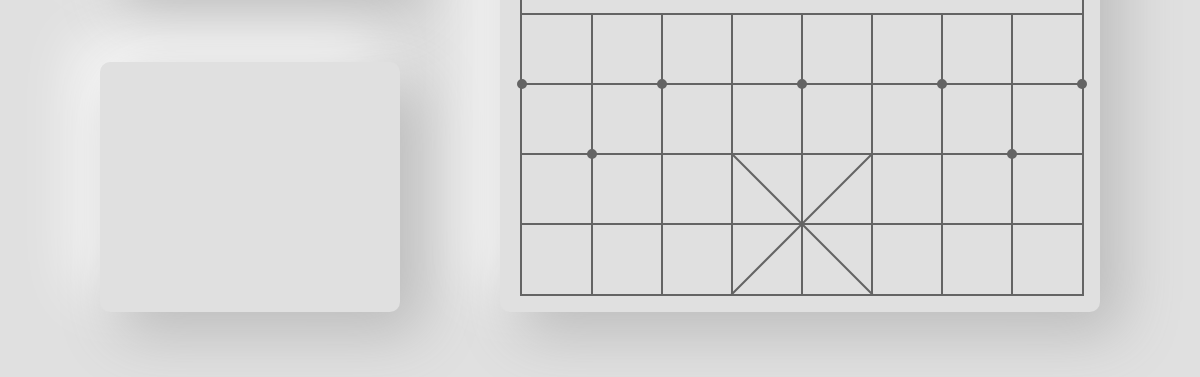
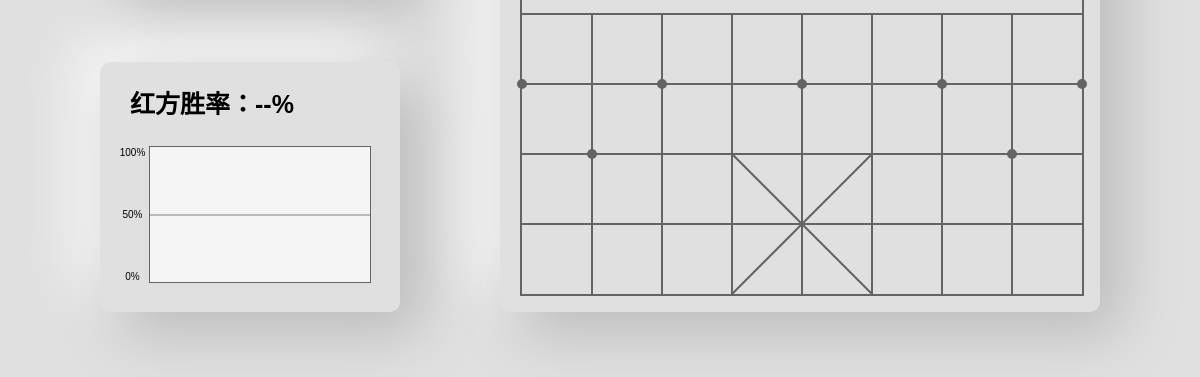
Before and after one commit to Lazenander/Xiangqi, an Electron app: page UI/html/index.html in a window 1200 px wide. Shown: the part 423-800 px from the top of the page. Drawn offline with Linux system fonts and the light colour scheme.

Commit message:
add winrate shower

```diff
--- a/UI/css/index.css
+++ b/UI/css/index.css
@@ -34,6 +34,69 @@ body::-webkit-scrollbar {
     background: #e0e0e0;
     box-shadow: 20px 20px 60px #b9b9b9, -20px -20px 60px #ffffff;
     border-radius: 10px;
+}
+
+.textDataContainer {
+    position: absolute;
+    left: 30px;
+    top: 30px;
+    width: 240px;
+    height: 25px;
+    display: flex;
+    flex-direction: row;
+    align-items: left;
+}
+
+.textDataContainer p {
+    margin: 0px;
+    padding: 0px;
+    font-size: 25px;
+    line-height: 25px;
+    font-family: Arial, Helvetica, sans-serif;
+    font-weight: bold;
+    -webkit-user-select: none;
+    user-select: none;
+}
+
+.graphDataContainer {
+    position: absolute;
+    left: 49px;
+    top: 84px;
+    width: 220px;
+    height: 135px;
+    background: #f5f5f5;
+    border: 1px solid #646464;
+}
+
+.midLine {
+    position: absolute;
+    left: 0;
+    top: calc(50% - 0.5px);
+    width: 100%;
+    height: 0px;
+    border: 0.5px solid #b9b9b9;
+    border-left: none;
+    border-right: none;
+}
+
+.percentageContainer {
+    position: absolute;
+    left: 20px;
+    top: 85px;
+    width: 25px;
+    height: 135px;
+    display: flex;
+    flex-direction: column;
+    justify-content: space-between;
+    align-items: center;
+}
+
+.percentageContainer p {
+    margin: 0;
+    font-size: 10px;
+    font-family: Arial, Helvetica, sans-serif;
+    -webkit-user-select: none;
+    user-select: none;
 }
 
 .boardContainer {
@@ -110,6 +173,8 @@ body::-webkit-scrollbar {
     font-family: "LXGW";
     font-size: 30px;
     font-weight: bold;
+    -webkit-user-select: none;
+    user-select: none;
 }
 
 .dot {
--- a/UI/html/index.html
+++ b/UI/html/index.html
@@ -9,7 +9,21 @@
 
 <body>
     <div class="operationContainer"></div>
-    <div class="dataContainer"></div>
+    <div class="dataContainer">
+        <div class="textDataContainer">
+            <p>红方胜率：</p>
+            <p>--%</p>
+        </div>
+        <div class="graphDataContainer">
+            <div class="midLine"></div>
+            <svg xmlns="http://www.w3.org/2000/svg"></svg>
+        </div>
+        <div class="percentageContainer">
+            <p>100%</p>
+            <p>50%</p>
+            <p>0%</p>
+        </div>
+    </div>
     <div class="boardContainer">
         <div class="outerBorder">
             <div class="vertical" style="left:69px; top:0px;"></div>
```
